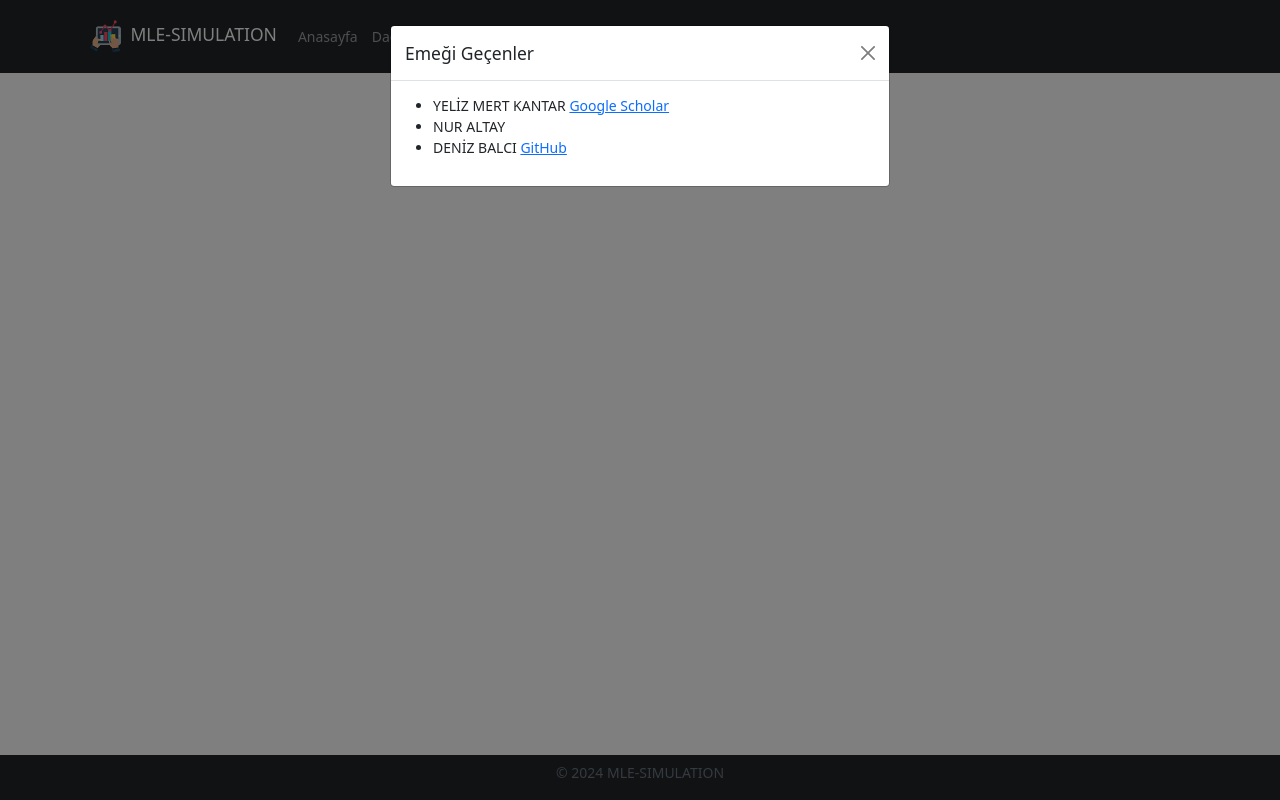
After one commit to SirmaXX/mlesimulation, a Flask app: template simulation_app/app/templates/assets/layout.html in a window 1280 px wide, after a click on "Emeği Geçenler". The commit adds this page. Run offline with Flask 3, Linux system fonts and the light colour scheme; the template is opened without the code that fills it, so the values that code supplies are empty; some libraries are stand-ins or nearby versions.

Commit message:
dağılım fonksiyonu eklendi

```diff
--- /dev/null
+++ b/simulation_app/app/static/css/style.css
@@ -0,0 +1,60 @@
+
+@font-face {
+    font-family: abel-regular;
+    src: url("../fonts/abel/Abel-Regular.ttf");
+  }
+
+
+
+  html{ height: 100%; margin: 0px;
+    font-family: abel-regular;
+    font-size: .875rem;
+    box-sizing: border-box;
+}
+
+body{
+  position: relative;
+  margin: 0;
+  padding-bottom: 6rem;
+  min-height: 100%;
+}
+
+
+*,
+*:before,
+*:after {
+  box-sizing: inherit;
+}
+
+  .bg-image {
+    background-image: url("../img/logo1.jpg");
+  /* opacity: 0.3; */
+   height: 70vh;
+   background-repeat: no-repeat;
+   background-position: center center;
+   background-size: contain;
+
+  }
+
+  .bd-placeholder-img {
+    font-size: 1.125rem;
+    text-anchor: middle;
+    -webkit-user-select: none;
+    -moz-user-select: none;
+    user-select: none;
+  }
+
+  @media (min-width: 768px) {
+    .bd-placeholder-img-lg {
+      font-size: 3.5rem;
+    }
+  }
+  .footer {
+    position: absolute;
+    right: 0;
+    bottom: 0;
+    left: 0;
+    padding: 1rem;
+    background-color: #efefef;
+    text-align: center;
+  }
--- /dev/null
+++ b/simulation_app/app/static/js/graph.js
@@ -0,0 +1,121 @@
+function colorgenerator(n) {
+    var colors = [];
+    for (let i = 0; i < n; i++) {
+      var randomColor = "#" + Math.floor(Math.random() * 16777215).toString(16);
+      colors.push(randomColor);
+    }
+    return colors;
+  }
+
+  function dataseperator(arr, alpha) {
+
+    value = (arr.length) * alpha;
+    return Math.round(value);
+  }
+
+
+  function freq(arr) {
+    newcount = []
+    const counts = {};
+    /*https://stackoverflow.com/questions/5667888/counting-the-occurrences-frequency-of-array-elements */
+    for (const num of arr) {
+      counts[num] = counts[num] ? counts[num] + 1 : 1;
+      newcount.push(counts[num]);
+    }
+    return newcount;
+  }
+
+
+
+  function colorgenerator(n) {
+    var colors = [];
+    for (let i = 0; i < n; i++) {
+      var randomColor = "#" + Math.floor(Math.random() * 16777215).toString(16);
+      colors.push(randomColor);
+    }
+    return colors;
+  }
+
+
+
+  function mean_of_threeweibull(alpha, beta, eta) {
+    const result = eta * jStat.gammafn(1 + (1 / beta)) + alpha;
+    return result;
+}
+
+function variance_of_threeweibull(alpha, beta, eta) {
+    const result = Math.pow(eta, 2) * (jStat.gammafn(1 + (2 / beta)) - Math.pow(jStat.gammafn(1 + (1 / beta)), 2));
+    return result;
+}
+
+function inverse_of_threeweibull(p, alpha, beta, eta) {
+    const quantile_value = alpha + eta * Math.pow(-Math.log(1 - p), 1 / beta);
+    return quantile_value;
+}
+
+function datagenerator(n, alpha, beta, eta) {
+    const generated_data = jStat.uniform.sample(n, 0, 1);
+    const dataset = generated_data.map(i => inverse_of_threeweibull(i, alpha, beta, eta));
+    return dataset;
+}
+
+
+function weibullPDF(x, alpha, beta, eta) {
+    return (beta / eta) * Math.pow((x - alpha) / eta, beta - 1) * Math.exp(-Math.pow((x - alpha) / eta, beta));
+}
+
+function sequencebuilder(start,end,step) {
+
+    var start = 0.05;
+    var end = 5;
+    var step = 0.001;
+
+    // Create an array of values
+    var x = [];
+    for (var i = start; i <= end; i += step) {
+        value = i.toFixed(2);
+        x.push( value );
+    }
+
+    return x;
+}
+
+function WeibullGraph(canvasid, alpha, beta, eta) {
+
+    const mu = mean_of_threeweibull(alpha, beta, eta);
+    const sigmas = variance_of_threeweibull(alpha, beta, eta);
+
+    var xValues = sequencebuilder(0.5, 1, 0.1);
+
+    var yValues = xValues.map(function(x) {
+        return weibullPDF(x, alpha, beta, eta).toFixed(2);
+    });
+
+    // Create a line chart
+
+    new Chart("" + canvasid + "",{
+        type: 'line',
+        data: {
+            labels: xValues,
+            datasets: [{
+                label: 'Three-Parameter Weibull PDF',
+                data: yValues,
+                borderColor: 'rgba(75, 192, 192, 1)',
+                borderWidth: 1,
+                fill: false,
+            }]
+        },
+        options: {
+            scales: {
+                x: {
+                    type: 'linear',
+                    position: 'bottom'
+                },
+                y: {
+                    type: 'linear',
+                    position: 'left'
+                }
+            }
+        }
+    });
+}
--- /dev/null
+++ b/simulation_app/app/templates/assets/layout.html
@@ -0,0 +1,159 @@
+<!doctype html>
+<html lang="en">
+
+<head>
+    <!-- Required meta tags -->
+    <meta charset="utf-8">
+    <meta name="viewport" content="width=device-width, initial-scale=1">
+    <meta name="author" content="Deniz Balcı">
+    <link rel="icon" href="{{ url_for('static', filename = 'img/favicon.png') }}">
+    <!-- Bootstrap CSS -->
+    <!-- CSS only -->
+    <link rel="stylesheet" href="{{ url_for('static', filename = 'css/style.css') }}">
+    <link href="https://cdn.jsdelivr.net/npm/bootstrap@5.1.3/dist/css/bootstrap.min.css" rel="stylesheet"
+        integrity="sha384-1BmE4kWBq78iYhFldvKuhfTAU6auU8tT94WrHftjDbrCEXSU1oBoqyl2QvZ6jIW3" crossorigin="anonymous">
+    <script src="https://kit.fontawesome.com/ec4670bb8f.js" crossorigin="anonymous"></script>
+    <script src="https://cdnjs.cloudflare.com/ajax/libs/jstat/1.9.3/jstat.min.js"></script>
+    <script src="https://cdnjs.cloudflare.com/ajax/libs/Chart.js/2.5.0/Chart.min.js"></script>
+    <script src="{{ url_for('static', filename = 'js/graph.js') }}"></script>
+    <title>MLE-SIMULATION</title>
+</head>
+
+<body>
+    <nav class="navbar navbar-expand-lg navbar-dark bg-dark" aria-label="Ninth navbar example">
+        <div class="container-xl">
+            <a class="navbar-brand" href="#"><img src="{{ url_for('static', filename = 'img/icon.png') }}"
+                    alt="icon">MLE-SIMULATION</a>
+            <button class="navbar-toggler" type="button" data-bs-toggle="collapse" data-bs-target="#navbarsExample07XL"
+                aria-controls="navbarsExample07XL" aria-expanded="false" aria-label="Toggle navigation">
+                <span class="navbar-toggler-icon"></span>
+            </button>
+
+            <div class="collapse navbar-collapse" id="navbarsExample07XL">
+                <ul class="navbar-nav me-auto mb-2 mb-lg-0">
+                    <li class="nav-item">
+                        <a class="nav-link  " aria-current="page" href="{{ url_for('main.index') }}">Anasayfa</a>
+                    </li>
+                    <li class="nav-item">
+                        <a class="nav-link  " aria-current="page" href="{{ url_for('main.weibulldistrosimulation') }}">Dağılım simülasyonu</a>
+                    </li>
+
+
+
+
+
+
+                    <li class="nav-item">
+                        <a class="nav-link" href="#" data-bs-toggle="modal" data-bs-target="#Ekip">Emeği Geçenler</a>
+                    </li>
+                </ul>
+                <!--  <form>
+          <input class="form-control" type="text" placeholder="Search" aria-label="Search">
+        </form> -->
+            </div>
+        </div>
+    </nav>
+    <!--  <header class=" bg-light text-dark pb-3">
+    <div class="container">
+      <div class="d-flex flex-wrap align-items-center justify-content-center justify-content-lg-start">
+        <a href="/" class="d-flex align-items-center mb-2 mb-lg-0  text-dark text-decoration-none">
+          <svg class="bi me-2" width="40" height="32" role="img" aria-label="Bootstrap"><use xlink:href="#bootstrap"/></svg>
+        </a>
+
+        <ul class="nav col-12 col-lg-auto me-lg-auto mb-2 justify-content-center mb-md-0">
+          <li> <a href="#" class="nav-link px-2 text-secondary"><i class="fa fa-chart-bar"></i>Home</a></li>
+          <li><a href="#" class="nav-link px-2  text-dark"> <i class="fas fa-calculator"></i>Features</a></li>
+          <li><a href="#" class="nav-link px-2  text-dark"> <i class="fas fa-chart-area"></i> Pricing</a></li>
+
+        </ul>
+
+        <form class="col-12 col-lg-auto mb-3 mb-lg-0 me-lg-3">
+          <input type="search" class="form-control form-control-dark" placeholder="Search..." aria-label="Search">
+        </form>
+
+        <div class="text-end">
+          <button type="button" class="btn btn-outline-light me-2">Login</button>
+          <button type="button" class="btn btn-warning">Sign-up</button>
+        </div>
+      </div>
+    </div>
+  </header>-->
+
+    <main class="  mt-5" style="height:100%">
+
+
+
+        {% block body %}{% endblock %}
+
+
+    </main>
+
+
+
+    <div class="container-fluid bg-dark footer fixed-bottom pt-1 pb-1 ">
+        <footer class=" my-1">
+            <p class="text-center text-muted">&copy; 2024 MLE-SIMULATION</p>
+        </footer>
+    </div>
+
+
+    <!-- JavaScript Bundle with Popper -->
+    <script src="https://cdn.jsdelivr.net/npm/bootstrap@5.1.3/dist/js/bootstrap.bundle.min.js"
+        integrity="sha384-ka7Sk0Gln4gmtz2MlQnikT1wXgYsOg+OMhuP+IlRH9sENBO0LRn5q+8nbTov4+1p"
+        crossorigin="anonymous"></script>
+
+
+    <!--
+
+      MODAL1
+    -->
+    <!-- Modal -->
+    <!-- Button trigger modal -->
+
+
+
+
+
+
+    <!-- Modal -->
+    <div class="modal fade" id="distros" tabindex="-1" aria-labelledby="distros" aria-hidden="true">
+        <div class="modal-dialog">
+            <div class="modal-content">
+
+                <div class="modal-body">
+                    Dağılımlar hazırlanıyor Yakında HİZMETİNİZDE
+                </div>
+
+            </div>
+        </div>
+    </div>
+
+
+    <!-- Modal -->
+    <div class="modal fade" id="Ekip" tabindex="-1" aria-labelledby="Ekip" aria-hidden="true">
+        <div class="modal-dialog">
+            <div class="modal-content">
+                <div class="modal-header">
+                    <h5 class="modal-title" id="exampleModalLabel">Emeği Geçenler</h5>
+                    <button type="button" class="btn-close" data-bs-dismiss="modal" aria-label="Close"></button>
+                </div>
+                <div class="modal-body">
+                    <ul>
+                        <li> YELİZ MERT KANTAR <a href="https://scholar.google.com/citations?user=daquyF4AAAAJ&hl=tr"
+                                data-href="https://scholar.google.com/citations?user=daquyF4AAAAJ&hl=tr" rel="noopener"
+                                target="_blank">Google Scholar</a></li>
+                        <li>NUR ALTAY<a href="#" data-href="#" rel="noopener" target="_blank"></a></li>
+                        <li>DENİZ BALCI <a href="https://github.com/SirmaXX" data-href="https://github.com/SirmaXX"
+                                rel="noopener" target="_blank">GitHub</a></li>
+
+                    </ul>
+                </div>
+
+            </div>
+        </div>
+    </div>
+
+
+</body>
+
+</html>
```
Also changed, not shown: simulation_app/app/Lib/functions.py (added, +43 -0 lines), simulation_app/app/routes/main.py (+15 -1 lines), simulation_app/app/templates/views/main/distrosimulation.html (added, +49 -0 lines), simulation_app/app/templates/views/main/index.html (+9 -1 lines), simulation_app/app/static/img/favicon.png (added), simulation_app/app/static/img/icon.png (added).
